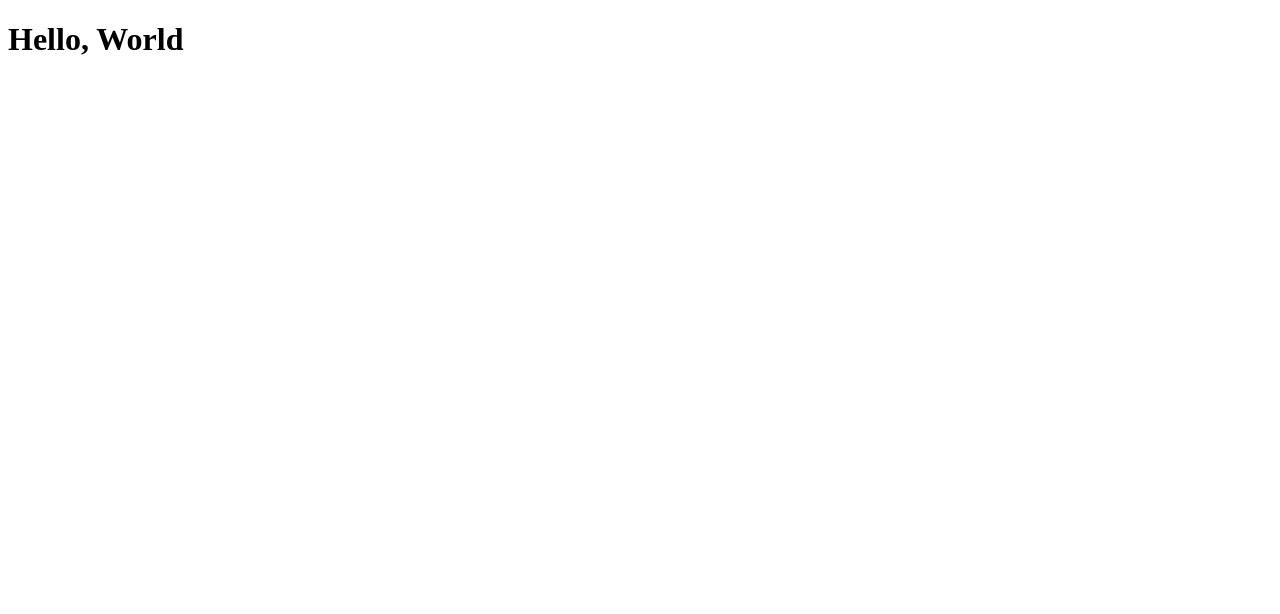
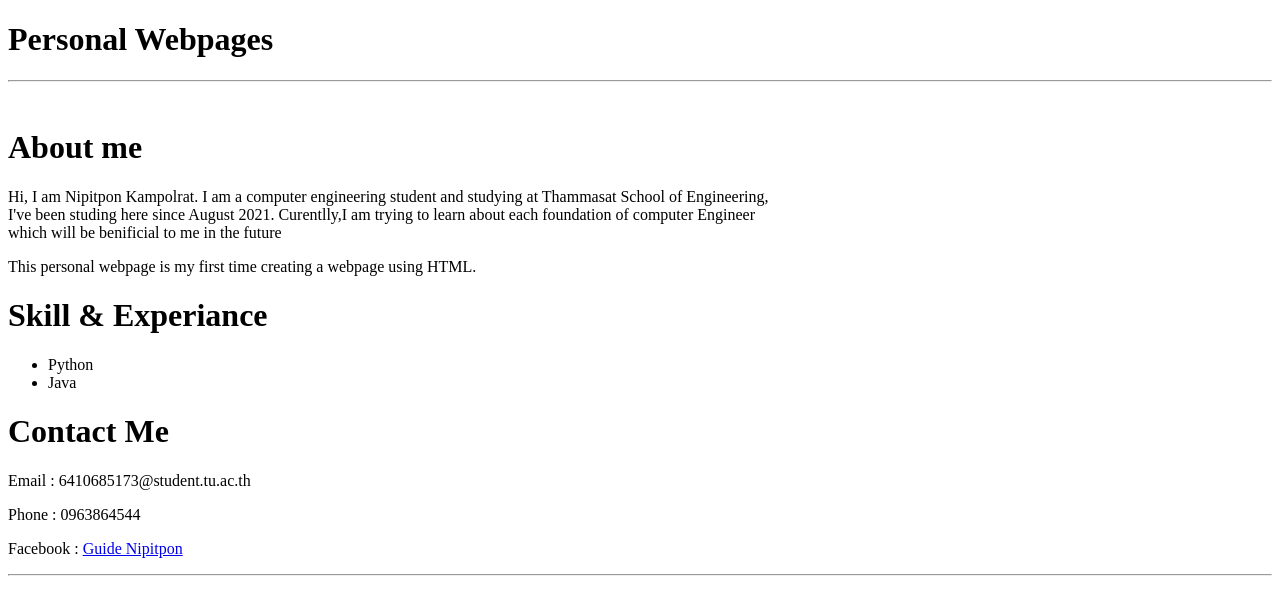
Before and after one commit to 6410685173/6410685173.github.io, a plain HTML site: page index.html in a window 1280 px wide. Drawn offline with Linux system fonts and the light colour scheme.

Commit message:
adding a description myself

```diff
--- a/index.html
+++ b/index.html
@@ -7,6 +7,27 @@
     <title>Static Template</title>
   </head>
   <body>
-    <h1>Hello, World</h1>
+    <h1>Personal Webpages</h1>
+    <hr>
+    <br>
+
+    <h1>About me </h1>
+    <p>Hi, I am Nipitpon Kampolrat. I am a computer engineering student and studying at Thammasat School of Engineering,<br>
+        I've been studing here since August 2021. Curentlly,I am trying to learn about each foundation of computer Engineer <br>
+        which will be benificial to me in the future
+    <p>
+    <p> This personal webpage is my first time creating a webpage using HTML.<p>
+
+    <h1>Skill & Experiance</h1>
+    <ul>
+      <li>Python</li>
+      <li>Java</li>
+    </ul>
+
+    <h1>Contact Me</h1>
+    <p>Email : 6410685173@student.tu.ac.th <p>
+    <p>Phone : 0963864544 <p>
+    <p>Facebook : <a href = "https://www.facebook.com/guide.nipitpon/">Guide Nipitpon</a> <p>
+    <hr>
   </body>
 </html>
```
